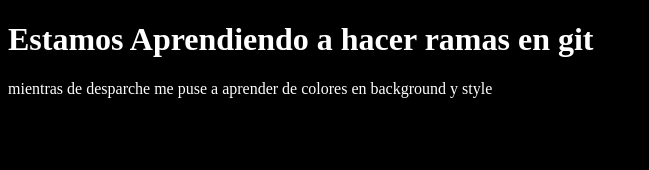
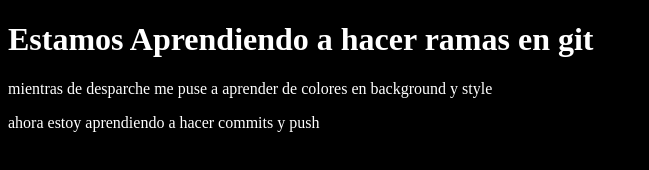
Before and after one commit to AlejandroCorralesChalarca/ramas-repo, a plain HTML site: page index.html in a window 1280 px wide. Shown: the whole page, without its empty margins (0-649 px from the left). Drawn offline with Linux system fonts and the light colour scheme.

Commit message:
Seguimos esquizos

```diff
--- a/index.html
+++ b/index.html
@@ -8,5 +8,6 @@
 <body style="background-color: #000000;">
     <h1 style="color: #ffffff">Estamos Aprendiendo a hacer ramas en git</h1>
     <p style="color: #ffffff">mientras de desparche me puse a aprender de colores en background y style</p>
+    <p style="color: #ffffff">ahora estoy aprendiendo a hacer commits y push</p>
 </body>
 </html>
```
